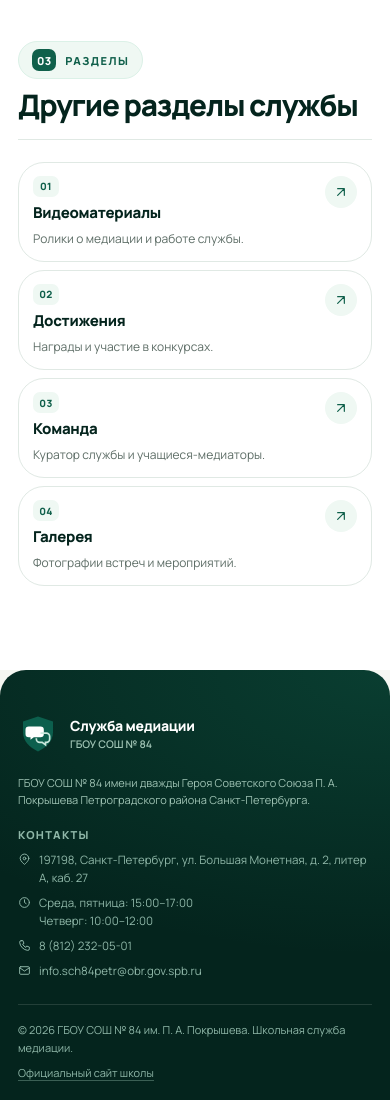
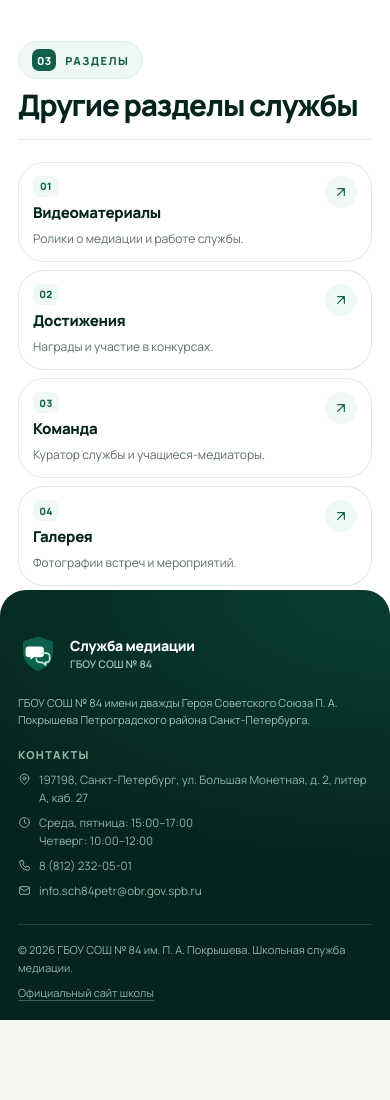
Before and after one commit to sh84-mediation/sh84-mediation.github.io, a plain HTML site: page index.html in a window 390 px wide. Shown: the part 4222-5322 px from the top of the page. After the commit the page ends 5242 px from the top, so only its background shows below. Drawn offline with Linux system fonts and the light colour scheme; a web font is replaced by a local one.

Commit message:
стиль

```diff
--- a/assets/css/styles.css
+++ b/assets/css/styles.css
@@ -1678,9 +1678,19 @@ html.lightbox-open {
     margin-bottom: 14px;
     border-radius: 26px;
   }
-  /* Перед подвалом полосы быть не должно: белая секция уходит прямо в подвал */
+  /* Гасим десктопный «нахлёст» секций: у средних и последней секций
+     оставались прибавка к нижнему паддингу (+48px) и радиус 48px —
+     из-за них низы карточек получались разной высоты с большой пустотой */
+  main > .section:not(:first-child):not(.about):not(.documents),
+  main > section:last-child {
+    padding-bottom: 30px;
+    border-radius: 26px;
+  }
+  /* Перед подвалом полосы быть не должно: карточка заходит под скруглённый
+     верх подвала (как на десктопе), поэтому нижние углы у неё прямые */
   main > section:last-child {
     margin-bottom: 0;
+    border-radius: 26px 26px 0 0;
   }
   .section-head h1,
   .section-head h2 {
@@ -1770,7 +1780,10 @@ html.lightbox-open {
     grid-template-columns: minmax(0, 1fr);
   }
   .site-footer {
-    margin-top: 0;
+    /* подвал заходит на нижние 26px карточки: его скруглённые углы
+       ложатся на белый фон секции, «ушек» на стыке не остаётся */
+    margin-top: -26px;
+    z-index: 4;
     border-radius: 26px 26px 0 0;
     padding-top: 44px;
   }
```
